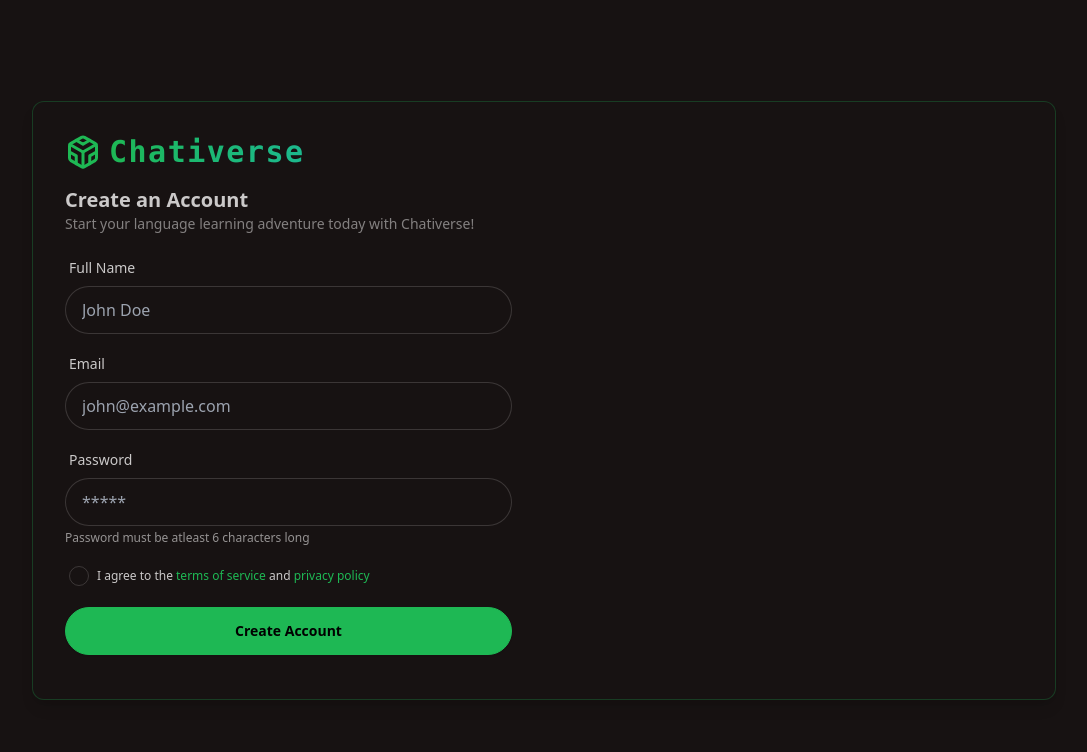
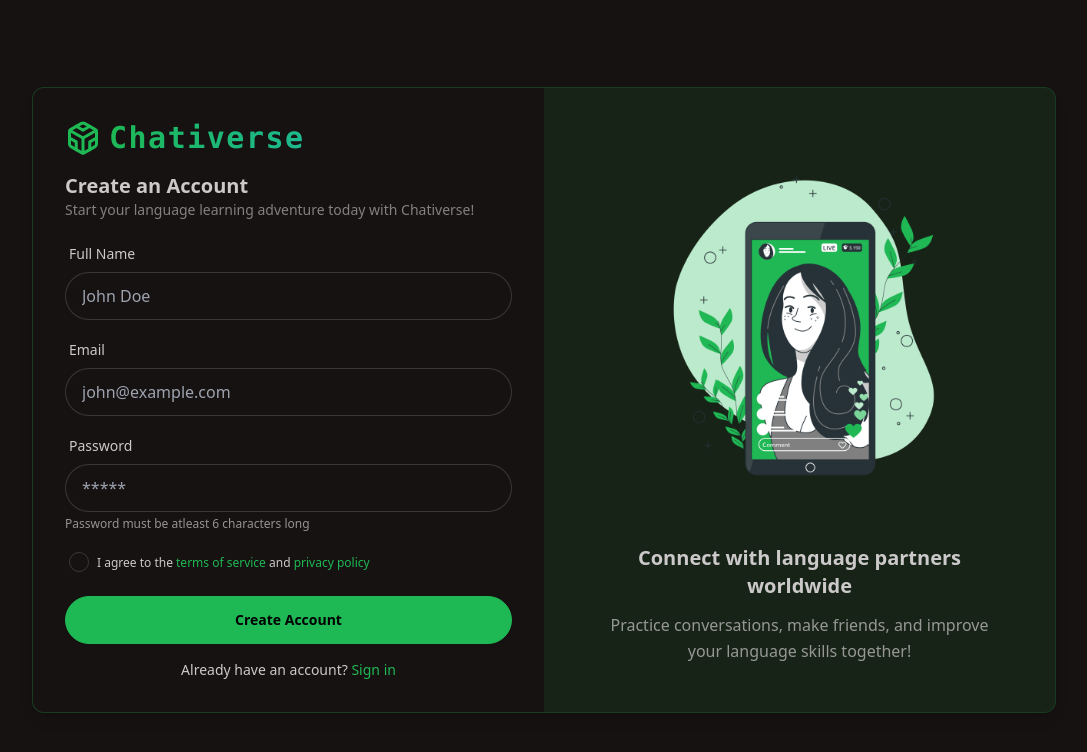
Before and after one commit to Palakshisingh/Chativerse, a React (Vite) app in the folder frontend/: page /signup in a window 1280 px wide. Shown: the top 752 px of the page, without its empty margins (96-1183 px from the left). Built offline with nearby package versions, Linux system fonts and the light colour scheme; no server answers.

Commit message:
Fixed css errors

```diff
--- a/frontend/src/App.jsx
+++ b/frontend/src/App.jsx
@@ -1,4 +1,4 @@
-import { Routes,Route, Navigate } from 'react-router'
+import { Routes,Route, Navigate, data } from 'react-router'
 import HomePage from "./pages/HomePage.jsx"
 import SignUpPage from "./pages/SignUpPage.jsx"
 import NotificationsPage from  "./pages/NotificationsPage.jsx"
@@ -8,7 +8,6 @@ import OnBoardingPage from  "./pages/OnBoardingPage.jsx"
 import LoginPage from "./pages/LoginPage.jsx"
 import {toast,Toaster} from "react-hot-toast"
 import { useQuery } from '@tanstack/react-query'
-import axios from "axios"
 import { axiosInstance } from './lib/axios.js'
 
 const App = () => {
@@ -22,6 +21,7 @@ const App = () => {
     retry:false,
   });
 
+  console.log(data)
   const authUser = authData?.user
 
 
--- a/frontend/src/pages/SignUpPage.jsx
+++ b/frontend/src/pages/SignUpPage.jsx
@@ -1,23 +1,30 @@
 import { useState } from "react";
-import {Codesandbox} from "lucide-react";
+import { Codesandbox } from "lucide-react";
 import { Link } from "react-router";
 
 const SignUpPage = () => {
-  const[signupData, setSignupData] = useState({
-    fullName:"",
-    email:"",
-    password:"",
+  const [signupData, setSignupData] = useState({
+    fullName: "",
+    email: "",
+    password: "",
   });
 
   const handleSignup = (e) => {
-    e.preventDefault()
-  }
+    e.preventDefault();
+  };
 
-   return <div className="h-screen flex items-center justify-center p-4 sm:p-6 md:p-8" data-theme="forest">
-    <div className ="border border-primary/25 flex flex-col lg:flex-row w-full max-w-5xl mx-auto bg-base-100 rounded-xl shadow-lg overflow-hidden">
+  return (
+    <div
+      className="h-screen flex items-center justify-center p-4 sm:p-6 md:p-8"
+      data-theme="forest"
+    >
+
+      <div className="border border-primary/25 flex flex-col lg:flex-row w-full max-w-5xl mx-auto bg-base-100 rounded-xl shadow-lg overflow-hidden">
+
+
         <div className="w-full lg:w-1/2 p-4 sm:p-8 flex flex-col">
           <div className="mb-4 flex items-center justify-start gap-2">
-          <Codesandbox className="size-9 text-primary"/>
+            <Codesandbox className="size-9 text-primary" />
             <span className="text-3xl font-bold font-mono bg-clip-text text-transparent bg-gradient-to-r from-primary to-secondary tracking-wider">
               Chativerse
             </span>
@@ -41,7 +48,9 @@ import { Link } from "react-router";
                       placeholder="John Doe"
                       className="input input-bordered w-full"
                       value={signupData.fullName}
-                  onChange={(e) => setSignupData({...signupData,fullName:e.target.value})}
+                      onChange={(e) =>
+                        setSignupData({ ...signupData, fullName: e.target.value })
+                      }
                       required
                     />
                   </div>
@@ -54,7 +63,9 @@ import { Link } from "react-router";
                       placeholder="john@example.com"
                       className="input input-bordered w-full"
                       value={signupData.email}
-                  onChange={(e) => setSignupData({...signupData,email:e.target.value})}
+                      onChange={(e) =>
+                        setSignupData({ ...signupData, email: e.target.value })
+                      }
                       required
                     />
                   </div>
@@ -67,7 +78,9 @@ import { Link } from "react-router";
                       placeholder="*****"
                       className="input input-bordered w-full"
                       value={signupData.password}
-                  onChange={(e) => setSignupData({...signupData,password:e.target.value})}
+                      onChange={(e) =>
+                        setSignupData({ ...signupData, password: e.target.value })
+                      }
                       required
                     />
                     <p className="text-xs opacity-70 mt-1">
@@ -79,23 +92,54 @@ import { Link } from "react-router";
                       <input type="checkbox" className="checkbox checkbox-sm" required />
                       <span className="text-xs leading-tight">
                         I agree to the{" "}
-                        <span className="text-primary hover:underline">terms of service</span> and{" "}
+                        <span className="text-primary hover:underline">terms of service</span>{" "}
+                        and{" "}
                         <span className="text-primary hover:underline">privacy policy</span>
                       </span>
                     </label>
                   </div>
+                </div>
                 <button className="btn btn-primary w-full" type="submit">
                   Create Account
                 </button>
-                  <div></div>
+
+                <div className="text-center mt-4">
+                  <p className="text-sm">
+                    Already have an account?{" "}
+                    <Link to="/login" className="text-primary hover:underline">
+                      Sign in
+                    </Link>
+                  </p>
                 </div>
               </div>
             </form>
           </div>
         </div>
+
+        <div className="hidden lg:flex w-full lg:w-1/2 bg-primary/10 items-center justify-center">
+          <div className="max-w-md p-8">
+            <div className="relative aspect-square max-w-sm mx-auto">
+              <img
+                src="/i.png"
+                alt="Language connection illustration"
+                className="w-full h-full"
+              />
             </div>
-   </div>;
 
+            <div className="text-center space-y-3 mt-6">
+              <h2 className="text-xl font-semibold">
+                Connect with language partners worldwide
+              </h2>
+              <p className="opacity-70 text-base leading-relaxed">
+                Practice conversations, make friends, and improve your language skills together!
+              </p>
+            </div>
+          </div>
+        </div>
+
+      </div>
+    </div>
+  );
 };
 
- export default SignUpPage
+export default SignUpPage;
```
Lines whose indentation alone changed are shown as unchanged.
